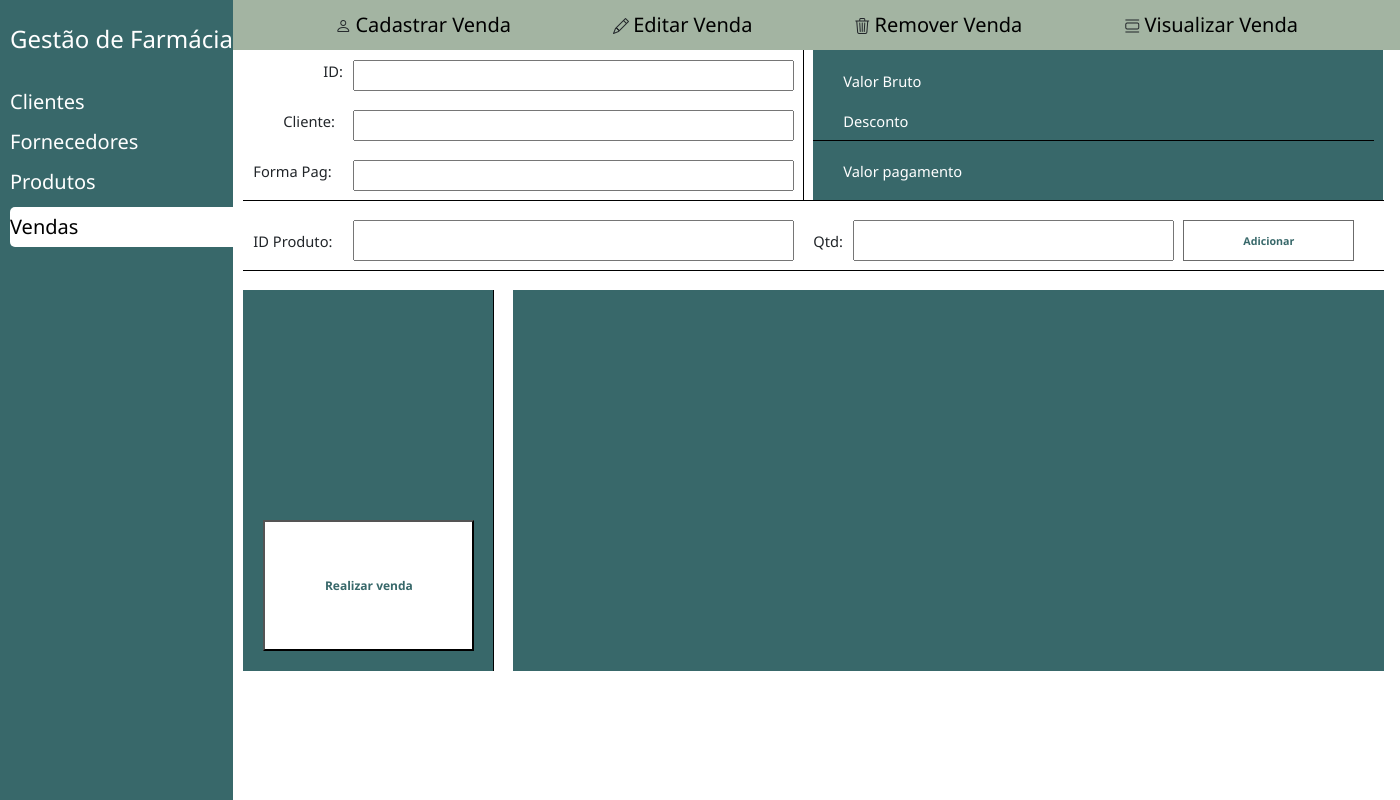
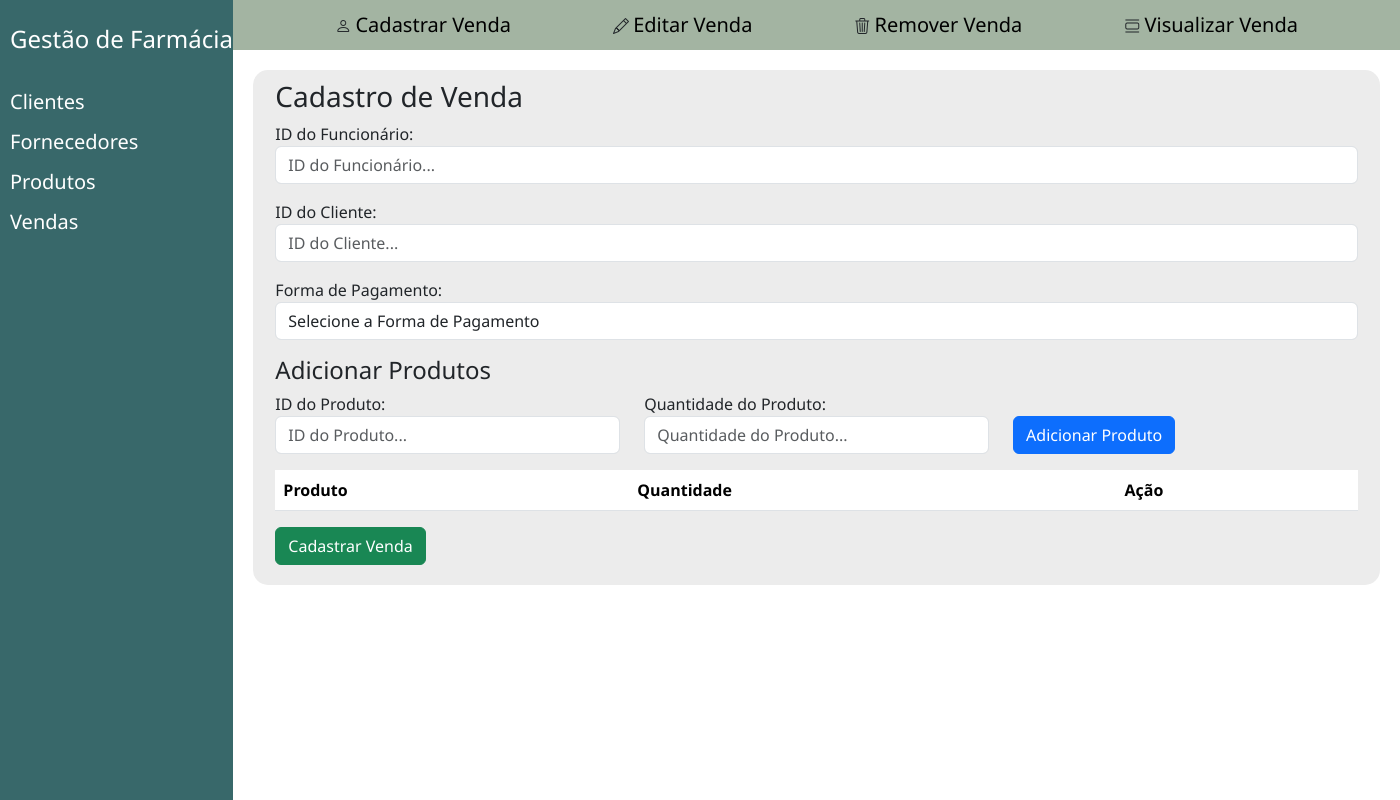
Before and after one commit to juliaborgess18/farmacia-les, a FastAPI app: page /venda in a window 1400 px wide. Run offline with FastAPI, Linux system fonts and the light colour scheme; lists and menus that the app fills with data are empty; some libraries are stand-ins or nearby versions.

Commit message:
tela venda

```diff
--- a/src/static/js/acoes.js
+++ b/src/static/js/acoes.js
@@ -61,3 +61,100 @@ function submeterFormularioCadastroDeProduto() {
         }
     })
 }
+
+// testes
+
+let produtos = [];
+
+function adicionarProduto() {
+    const idProduto = document.getElementById('id_produto').value;
+    const nomeProduto = document.getElementById('id_produto').value; // Não temos o nome do produto aqui, você pode adicioná-lo de outra forma
+    const quantidadeProduto = document.getElementById('quantidade_produto').value;
+
+    if (idProduto && quantidadeProduto) {
+        produtos.push({ id: idProduto, nome: nomeProduto, quantidade: quantidadeProduto });
+        atualizarListaProdutos();
+        document.getElementById('id_produto').value = '';
+        document.getElementById('quantidade_produto').value = '';
+    } else {
+        alert('Por favor, preencha todos os campos do produto.');
+    }
+}
+
+function removerProduto(index) {
+    produtos.splice(index, 1);
+    atualizarListaProdutos();
+}
+
+function atualizarListaProdutos() {
+    const tbody = document.getElementById('lista_produtos').getElementsByTagName('tbody')[0];
+    tbody.innerHTML = '';
+
+    produtos.forEach((produto, index) => {
+        const row = tbody.insertRow();
+        const cellNomeProduto = row.insertCell(0);
+        const cellQuantidade = row.insertCell(1);
+        const cellAcoes = row.insertCell(2);
+
+        cellNomeProduto.textContent = produto.nome;
+        cellQuantidade.textContent = produto.quantidade;
+        cellAcoes.innerHTML = `<button class="btn btn-danger" type="button" onclick="removerProduto(${index})">Remover</button>`;
+    });
+}
+
+// Carregar opções de forma de pagamento via fetch
+window.onload = function () {
+    fetch('/obter_formas_pagamento')
+        .then(response => response.json())
+        .then(data => {
+            const selectFormaPagamento = document.getElementById('id_forma_pagamento');
+
+            data.forEach(formaPagamento => {
+                const option = document.createElement('option');
+                option.value = formaPagamento.id;
+                option.textContent = formaPagamento.nome;
+                selectFormaPagamento.appendChild(option);
+            });
+        })
+        .catch(error => console.error('Erro ao carregar formas de pagamento:', error));
+}
+
+document.getElementById('form_venda').addEventListener('submit', function (event) {
+    event.preventDefault();
+
+    const idFuncionario = document.getElementById('id_funcionario').value;
+    const idCliente = document.getElementById('id_cliente').value;
+    const idFormaPagamento = document.getElementById('id_forma_pagamento').value;
+
+    if (!idFuncionario || !idCliente || !idFormaPagamento || produtos.length === 0) {
+        alert('Por favor, preencha todos os campos e adicione pelo menos um produto.');
+        return;
+    }
+
+    const dadosVenda = {
+        id_funcionario: idFuncionario,
+        id_cliente: idCliente,
+        id_forma_pagamento: idFormaPagamento,
+        produtos: produtos
+    };
+
+    console.log('Dados da Venda:', dadosVenda);
+
+    fetch('/cadastrar_venda', {
+        method: 'POST',
+        headers: {
+            'Content-Type': 'application/json',
+        },
+        body: JSON.stringify(dadosVenda),
+    })
+    .then(response => response.json())
+    .then(data => {
+        console.log('Successo:', data);
+        document.getElementById('form_venda').reset();
+        produtos = [];
+        atualizarListaProdutos();
+    })
+    .catch((error) => {
+        console.error('Erro:', error);
+    });
+});
--- a/src/templates/venda.html
+++ b/src/templates/venda.html
@@ -1,98 +1,161 @@
 {% extends 'base.html' %}
 
-{% block title %} Venda {% endblock %}
+{% block title %}Cadastro de Venda{% endblock %}
 
 {% block content %}
-<style>
-    body {
-        font-family: 'Segoe UI', sans-serif;
-    }
-    .form {
-        width: 1153px;
-        height: 624px;
-        position: relative;
-    }
-    .fixed-size {
-        width: 1153px;
-        height: 624px;
-    }
-    .label {
-        font-size: 11pt;
-        position: absolute;
-    }
-    .input {
-        position: absolute;
-    }
-    .line {
-        position: absolute;
-        background-color: black;
-    }
-    .line.horizontal {
-        height: 1px;
-        width: 100%;
-    }
-    .line.vertical {
-        width: 1px;
-        height: 100%;
-    }
-    .frame {
-        background-color: rgb(56, 104, 106);
-        position: absolute;
-    }
-    .frame .label {
-        color: rgb(255, 255, 255);
-    }
-    .button {
-        position: absolute;
-        background-color: rgb(255, 255, 255);
-        color: rgb(56, 104, 106);
-        font-size: 9pt;
-        font-weight: bold;
-    }
-    .button.add-item {
-        background-color: rgb(255, 255, 255);
-        color: rgb(56, 104, 106);
-        border: 1px solid rgb(107, 107, 107);
-        font-size: 8pt;
-    }
-</style>
 
-<div class="form fixed-size">
-    <label class="label" style="left: 50px; top: 60px; width: 61px; height: 28px;">Cliente:</label>
-    <input type="text" class="input" style="left: 120px; top: 10px; width: 441px; height: 31px;">
-    <input type="text" class="input" style="left: 120px; top: 110px; width: 441px; height: 31px;">
-    <div class="line horizontal" style="left: 10px; top: 220px; width: 1141px;"></div>
-    <label class="label" style="left: 90px; top: 10px; width: 21px; height: 28px;">ID:</label>
-    <input type="text" class="input" style="left: 120px; top: 60px; width: 441px; height: 31px;">
-    <label class="label" style="left: 20px; top: 110px; width: 91px; height: 28px;">Forma Pag:</label>
-    <!-- VALOR DA VENDA -->
-    <div class="frame" style="left: 580px; top: 0px; width: 570px; height: 151px;">
-        <div class="frame" style="left: 320px; top: 20px; width: 181px; height: 31px;"></div>
-        <div class="frame" style="left: 320px; top: 60px; width: 181px; height: 31px;"></div>
-        <label class="label" style="left: 30px; top: 20px; width: 111px; height: 16px;">Valor Bruto</label>
-        <label class="label" style="left: 30px; top: 60px; width: 71px; height: 16px;">Desconto</label>
-        <label class="label" style="left: 30px; top: 110px; width: 131px; height: 21px;">Valor pagamento</label>
-        <div class="line horizontal" style="left: 0px; top: 90px; width: 561px;"></div>
-        <label class="label" style="left: 320px; top: 110px; width: 181px; height: 21px;"></label>
+<div class="content">
+    <div class="container">
+        <form class="row" id="form_venda">
+            <h3>Cadastro de Venda</h3>
+
+            <label for="id_funcionario">ID do Funcionário:</label>
+            <div class="form-group mb-3">
+                <input type="number" id="id_funcionario" name="id_funcionario" class="form-control" placeholder="ID do Funcionário...">
+            </div>
+
+            <label for="id_cliente">ID do Cliente:</label>
+            <div class="form-group mb-3">
+                <input type="number" id="id_cliente" name="id_cliente" class="form-control" placeholder="ID do Cliente...">
+            </div>
+
+            <label for="id_forma_pagamento">Forma de Pagamento:</label>
+            <div class="form-group mb-3">
+                <select id="id_forma_pagamento" name="id_forma_pagamento" class="form-control">
+                    <option value="" selected disabled>Selecione a Forma de Pagamento</option>
+                    <!-- As opções de forma de pagamento serão carregadas via JavaScript -->
+                </select>
+            </div>
+
+            <div class="col-12">
+                <h4>Adicionar Produtos</h4>
+                <div class="row mb-3">
+                    <div class="col-md-4">
+                        <label for="id_produto">ID do Produto:</label>
+                        <input type="number" id="id_produto" name="id_produto" class="form-control" placeholder="ID do Produto...">
+                    </div>
+                    <div class="col-md-4">
+                        <label for="quantidade_produto">Quantidade do Produto:</label>
+                        <input type="number" id="quantidade_produto" name="quantidade_produto" class="form-control" placeholder="Quantidade do Produto...">
+                    </div>
+                    <div class="col-md-4 d-flex align-items-end">
+                        <button type="button" class="btn btn-primary" onclick="adicionarProduto()">Adicionar Produto</button>
+                    </div>
+                </div>
+                <table class="table table-striped" id="lista_produtos">
+                    <thead>
+                        <tr>
+                            <th>Produto</th>
+                            <th>Quantidade</th>
+                            <th>Ação</th>
+                        </tr>
+                    </thead>
+                    <tbody></tbody>
+                </table>
+            </div>
+
+            <div>
+                <button type="submit" class="btn btn-success">Cadastrar Venda</button>
+            </div>
+        </form>
     </div>
-    <!-- PRODUTOS -->
-    <div class="frame" style="left: 280px; top: 240px; width: 871px; height: 381px;">
-        <div class="frame" style="left: 10px; top: 10px; width: 851px; height: 361px;">
-            <div style="left: 0px; top: 0px; width: 851px; height: 361px; font-size: 10pt;"></div>
-        </div>
-    </div>
-    <!-- REALIZAR VENDA -->
-    <div class="frame" style="left: 10px; top: 240px; width: 251px; height: 381px;">
-        <button class="button" style="left: 20px; top: 230px; width: 211px; height: 131px;">Realizar venda</button>
-    </div>
-    <div class="line vertical" style="left: 260px; top: 240px; height: 381px;"></div>
-    <div class="line vertical" style="left: 570px; top: 0px; height: 151px;"></div>
-    <div class="line horizontal" style="left: 10px; top: 150px; width: 1141px;"></div>
-    <input type="text" class="input" style="left: 120px; top: 170px; width: 441px; height: 41px;">
-    <button class="button add-item" style="left: 950px; top: 170px; width: 171px; height: 41px;">Adicionar</button>
-    <label class="label" style="left: 20px; top: 180px; width: 91px; height: 28px;">ID Produto:</label>
-    <input type="text" class="input" style="left: 620px; top: 170px; width: 321px; height: 41px;">
-    <label class="label" style="left: 580px; top: 180px; width: 41px; height: 28px;">Qtd:</label>
 </div>
 
+<script>
+    let produtos = [];
+
+    function adicionarProduto() {
+        const idProduto = document.getElementById('id_produto').value;
+        const nomeProduto = document.getElementById('id_produto').value; // Não temos o nome do produto aqui, você pode adicioná-lo de outra forma
+        const quantidadeProduto = document.getElementById('quantidade_produto').value;
+
+        if (idProduto && quantidadeProduto) {
+            produtos.push({ id: idProduto, nome: nomeProduto, quantidade: quantidadeProduto });
+            atualizarListaProdutos();
+            document.getElementById('id_produto').value = '';
+            document.getElementById('quantidade_produto').value = '';
+        } else {
+            alert('Por favor, preencha todos os campos do produto.');
+        }
+    }
+
+    function removerProduto(index) {
+        produtos.splice(index, 1);
+        atualizarListaProdutos();
+    }
+
+    function atualizarListaProdutos() {
+        const tbody = document.getElementById('lista_produtos').getElementsByTagName('tbody')[0];
+        tbody.innerHTML = '';
+
+        produtos.forEach((produto, index) => {
+            const row = tbody.insertRow();
+            const cellNomeProduto = row.insertCell(0);
+            const cellQuantidade = row.insertCell(1);
+            const cellAcoes = row.insertCell(2);
+
+            cellNomeProduto.textContent = produto.nome;
+            cellQuantidade.textContent = produto.quantidade;
+            cellAcoes.innerHTML = `<button class="btn btn-danger" type="button" onclick="removerProduto(${index})">Remover</button>`;
+        });
+    }
+
+    // Carregar opções de forma de pagamento via fetch
+    window.onload = function () {
+        fetch('/obter_formas_pagamento')
+            .then(response => response.json())
+            .then(data => {
+                const selectFormaPagamento = document.getElementById('id_forma_pagamento');
+
+                data.forEach(formaPagamento => {
+                    const option = document.createElement('option');
+                    option.value = formaPagamento.id;
+                    option.textContent = formaPagamento.nome;
+                    selectFormaPagamento.appendChild(option);
+                });
+            })
+            .catch(error => console.error('Erro ao carregar formas de pagamento:', error));
+    }
+
+    document.getElementById('form_venda').addEventListener('submit', function (event) {
+        event.preventDefault();
+
+        const idFuncionario = document.getElementById('id_funcionario').value;
+        const idCliente = document.getElementById('id_cliente').value;
+        const idFormaPagamento = document.getElementById('id_forma_pagamento').value;
+
+        if (!idFuncionario || !idCliente || !idFormaPagamento || produtos.length === 0) {
+            alert('Por favor, preencha todos os campos e adicione pelo menos um produto.');
+            return;
+        }
+
+        const dadosVenda = {
+            id_funcionario: idFuncionario,
+            id_cliente: idCliente,
+            id_forma_pagamento: idFormaPagamento,
+            produtos: produtos
+        };
+
+        console.log('Dados da Venda:', dadosVenda);
+
+        fetch('/cadastrar_venda', {
+            method: 'POST',
+            headers: {
+                'Content-Type': 'application/json',
+            },
+            body: JSON.stringify(dadosVenda),
+        })
+        .then(response => response.json())
+        .then(data => {
+            console.log('Successo:', data);
+            document.getElementById('form_venda').reset();
+            produtos = [];
+            atualizarListaProdutos();
+        })
+        .catch((error) => {
+            console.error('Erro:', error);
+        });
+    });
+</script>
+
 {% endblock %}
```
Also changed, not shown: src/infrastructure/repositories/forma_pagamento.py (added, +15 -0 lines), src/routes/venda_route.py (added, +44 -0 lines), src/templates/venda_antiga.html (added, +98 -0 lines), src/infrastructure/models/formaPagamento.py (line endings or trailing spaces).
